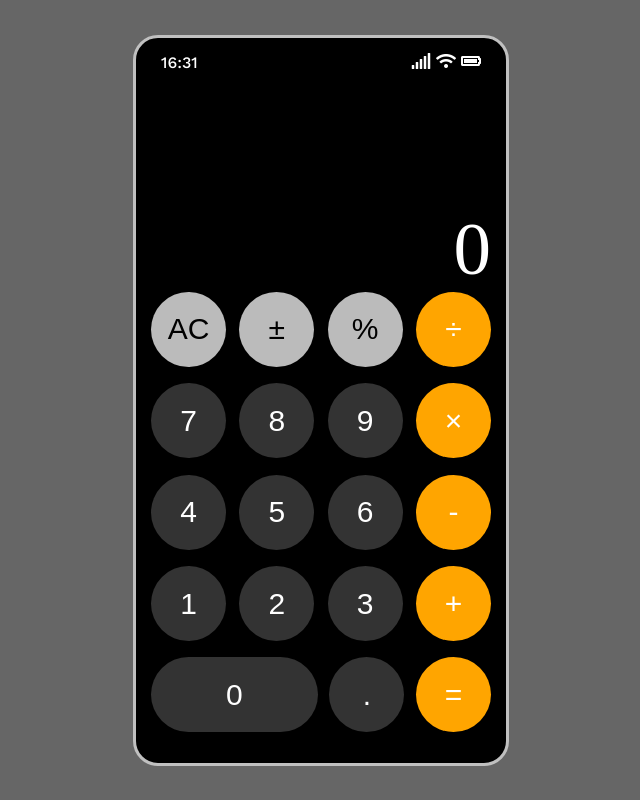
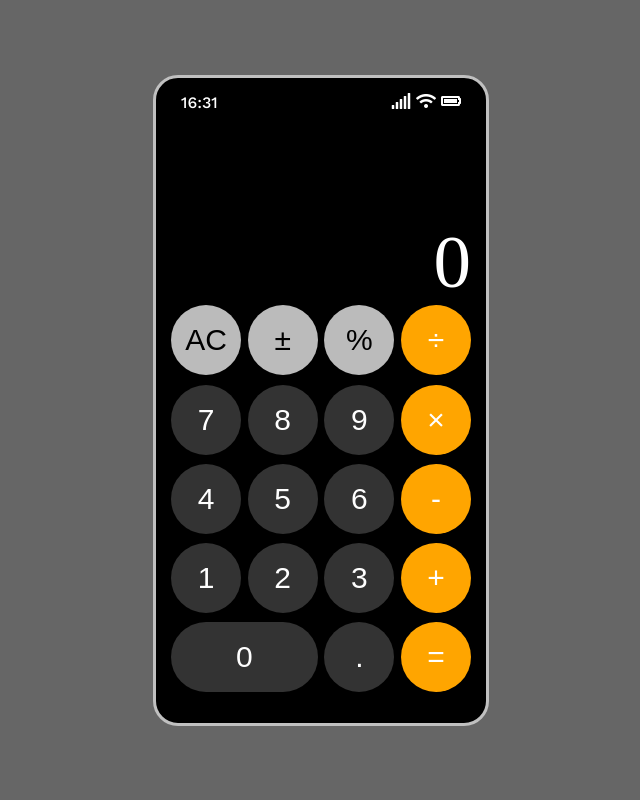
Before and after one commit to jason89521/TOP-Calculator, a plain HTML site: page index.html in a window 1280 px wide. Shown: the whole page, without its empty margins (319-959 px from the left). Drawn offline with nearby package versions, Linux system fonts and the light colour scheme.

Commit message:
modify css

```diff
--- a/style.css
+++ b/style.css
@@ -11,8 +11,8 @@ body{
 .phone{
     border: 3px solid silver;
     border-radius: 25px;
-    height: 680px;
-    width: 340px;
+    height: 600px;
+    width: 300px;
     display: flex;
     flex-direction: column;
     background-color: #000000;
@@ -70,8 +70,8 @@ body{
 }
 
 .row > button{
-    width: 75px;
-    height: 75px;
+    width: 70px;
+    height: 70px;
     border: none;
     border-radius: 50%;
     padding: 0;
@@ -86,7 +86,7 @@ body{
 }
 
 .row:last-child > button:first-child{
-    width: 166.66666px;
+    width: 146.66666px;
     border-radius: 50px;
 }
 
```
